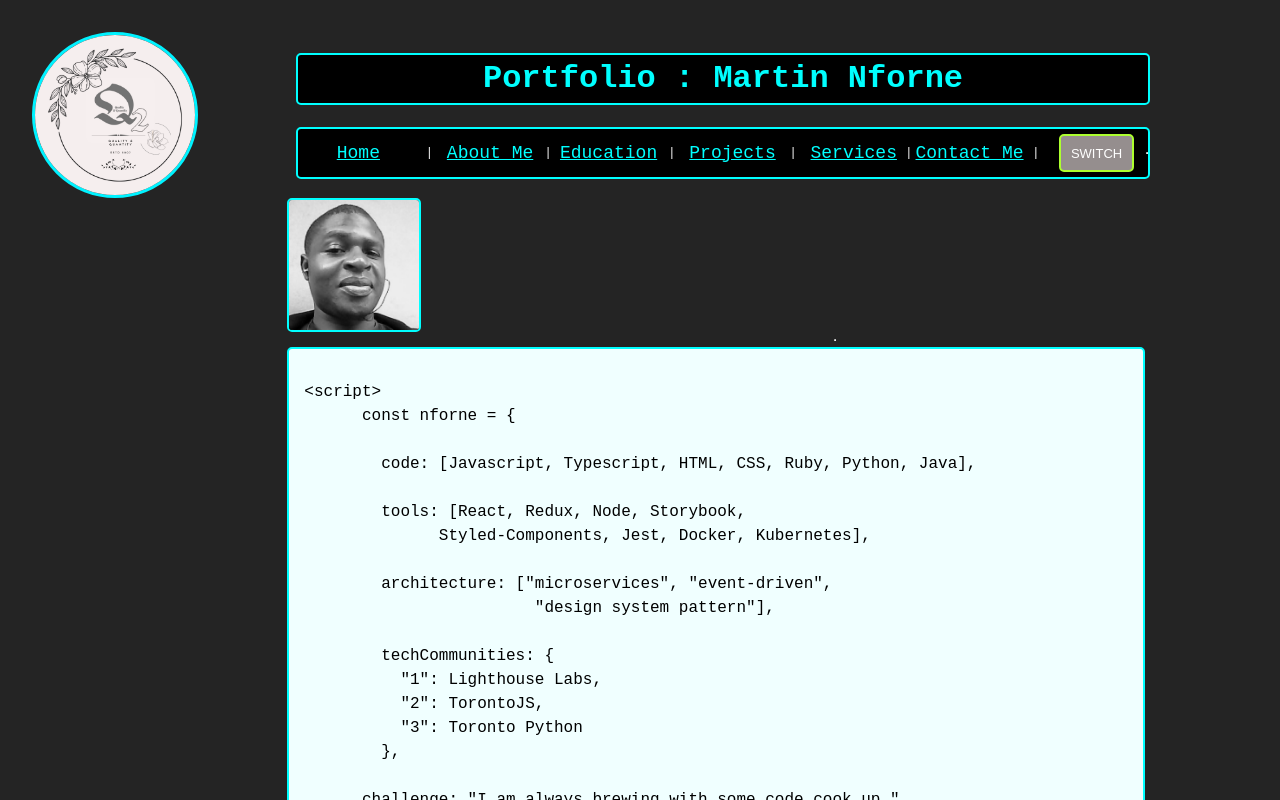
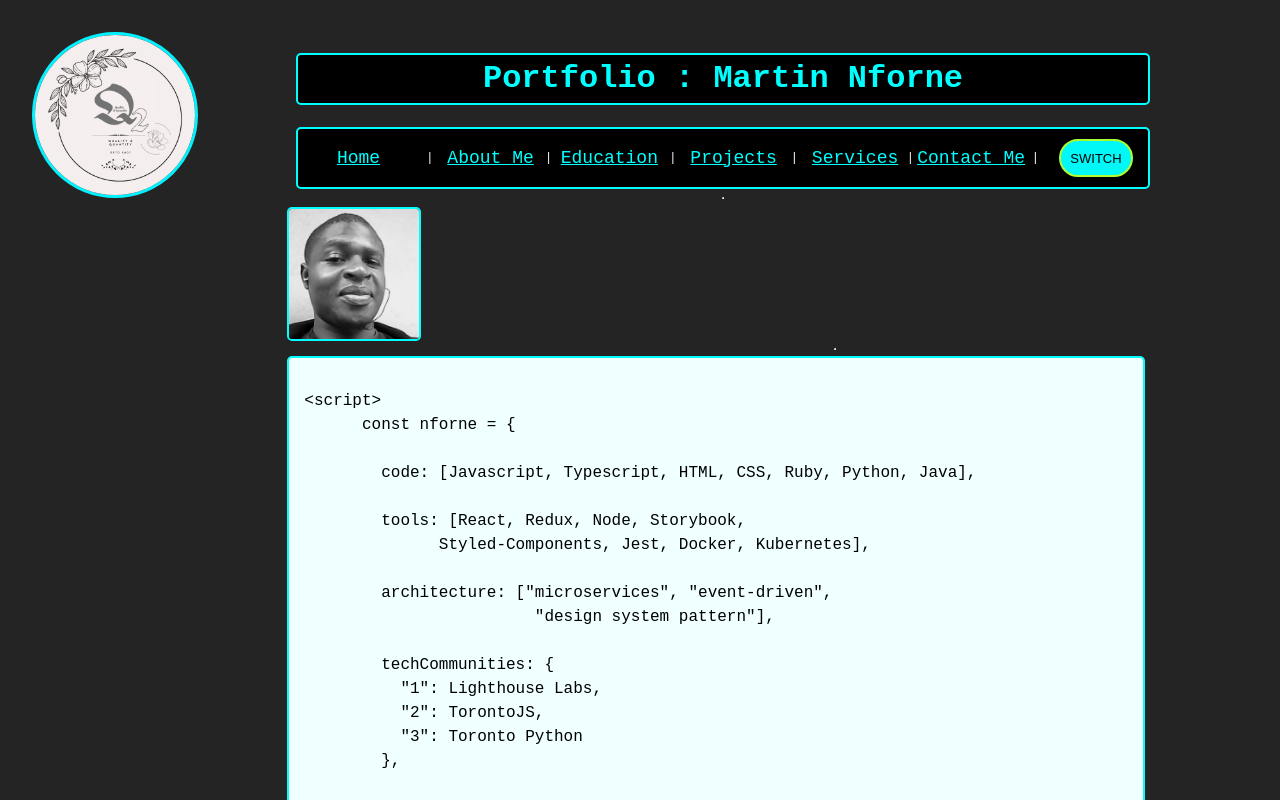
Before and after one commit to nforne/portfolio_Reactjs, a React (Vite) app: page / in a window 1280 px wide. Shown: the top 800 px of the page. Built offline with nearby package versions, Linux system fonts and the light colour scheme.

Commit message:
FE - adjust layout style to be more visual freindly for better UX

```diff
--- a/src/components/Layouts/Layouts.css
+++ b/src/components/Layouts/Layouts.css
@@ -53,6 +53,7 @@
   flex-direction: row;
 
 }
+
 #headerbar div div nav div {
   display: flex;
   flex-direction: row;
@@ -78,9 +79,11 @@
   padding: 0.75em;
   font-size: small;
   width: inherit;
-  margin: 5px;
-  background-color: hsl(0, 3%, 57%);
-  color: white;
+  margin: 10px;
+  background-color: hsl(180, 98%, 49%);
+  color: black;
   border-radius: 5px;
   align-self: flex-end;
+  border-radius: 10em;
+  overflow:visible;
 }
--- a/src/components/Layouts/Layouts.jsx
+++ b/src/components/Layouts/Layouts.jsx
@@ -25,8 +25,8 @@ export default function Layouts(){
               <div>|   <Link to="/column"><button>SWITCH</button></Link> </div>
             </div>
 
+          </nav>
             <hr />
-          </nav>
 
         </div>
 
```
